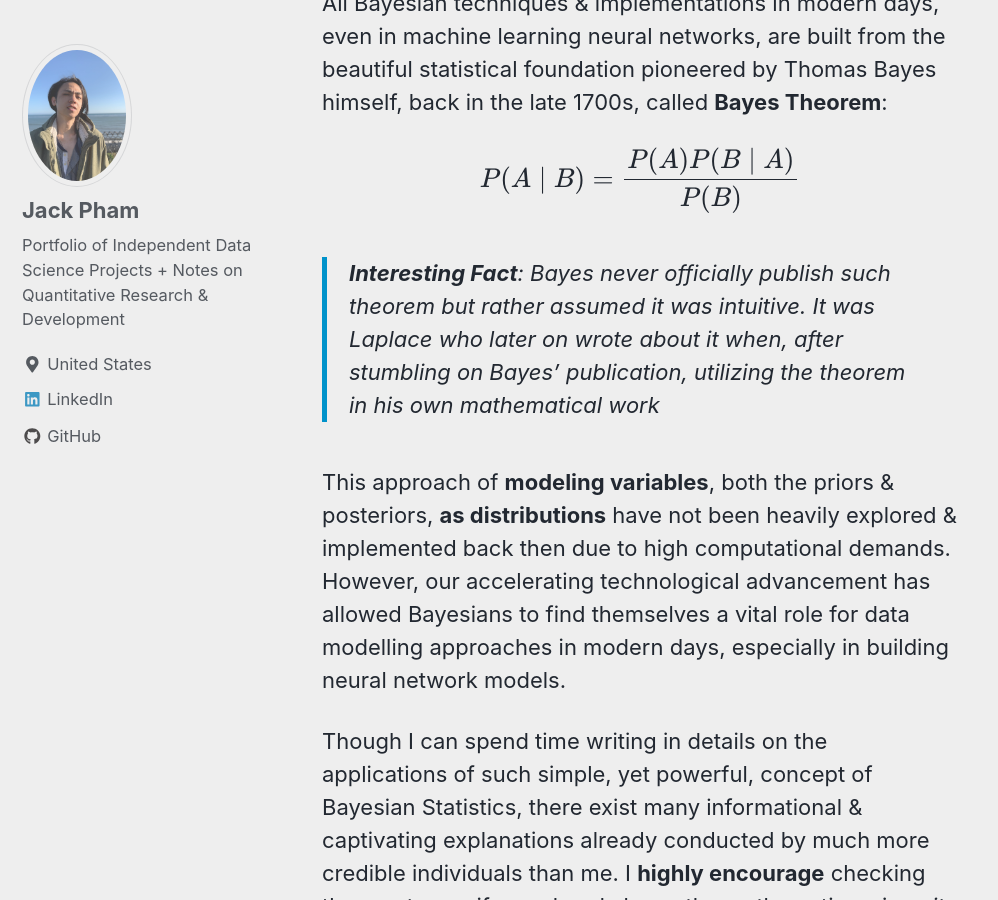
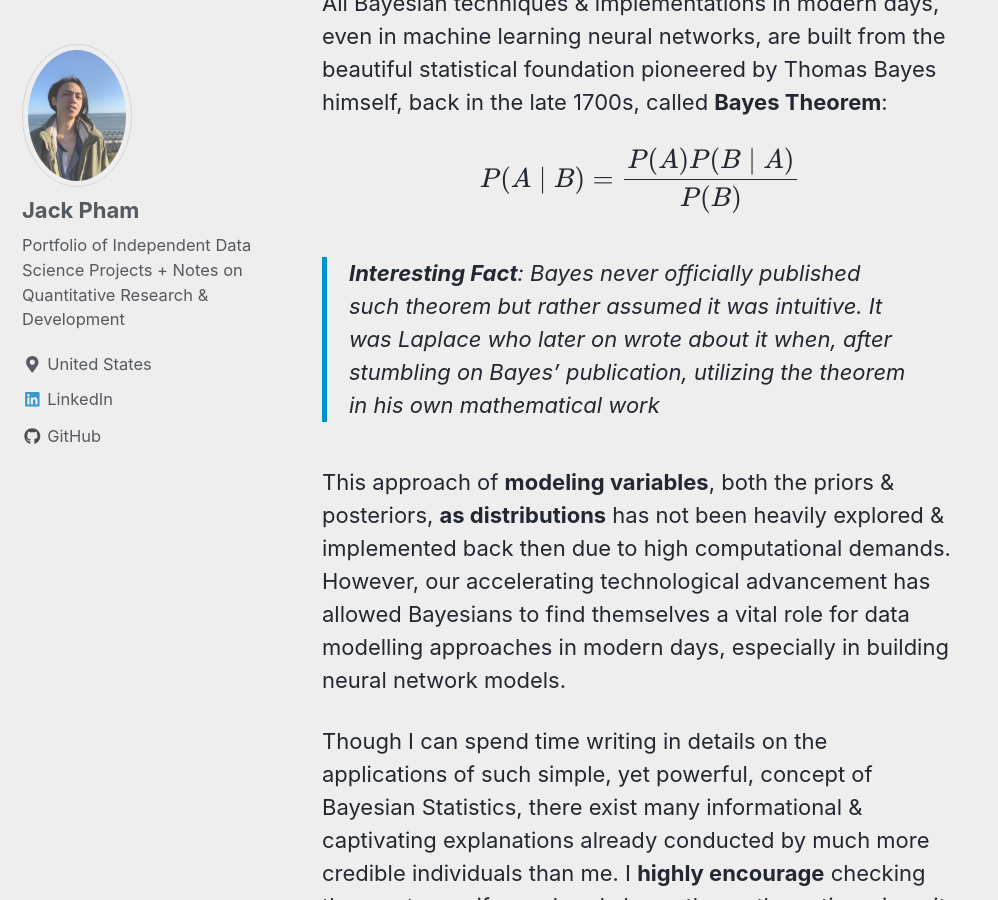
Before and after one commit to jp-quant/jp-quant.github.io, a Jekyll site: the page built from _posts/2020-09-18-fbprophet_bayesian_glm.md, in a window 1280 px wide and 900 px high, scrolled down 4650 px. Shown: the whole window, without its empty margins (0-998 px from the left). Built offline with Jekyll 4.4.1, drawn with Linux system fonts in a browser that asks for light colours; nearby versions of some CDN libraries; formulas are drawn with MathJax 3.

Commit message:
glm updates

```diff
--- a/_posts/2020-09-18-fbprophet_bayesian_glm.md
+++ b/_posts/2020-09-18-fbprophet_bayesian_glm.md
@@ -80,10 +80,10 @@ All Bayesian techniques & implementations in modern days, even in machine learni
 
 $$ P(A \mid B) = \frac{P(A) P(B \mid A)}{P(B)}$$
 
-> **Interesting Fact**: Bayes never officially publish such theorem but rather assumed it was intuitive. It was Laplace who later on wrote about it when, after stumbling on Bayes' publication, utilizing the theorem in his own mathematical work
+> **Interesting Fact**: Bayes never officially published such theorem but rather assumed it was intuitive. It was Laplace who later on wrote about it when, after stumbling on Bayes' publication, utilizing the theorem in his own mathematical work
 
 
-This approach of **modeling variables**, both the priors & posteriors, **as distributions** have not been heavily explored & implemented back then due to high computational demands. However, our accelerating technological advancement has allowed Bayesians to find themselves a vital role for data modelling approaches in modern days, especially in building neural network models.
+This approach of **modeling variables**, both the priors & posteriors, **as distributions** has not been heavily explored & implemented back then due to high computational demands. However, our accelerating technological advancement has allowed Bayesians to find themselves a vital role for data modelling approaches in modern days, especially in building neural network models.
 
 Though I can spend time writing in details on the applications of such simple, yet powerful, concept of Bayesian Statistics, there exist many informational & captivating explanations already conducted by much more credible individuals than me. I **highly encourage** checking them out even if you already know the mathematics, since *it is not about just knowing what and how to use it, but also when & why we are using it*:
 
```
